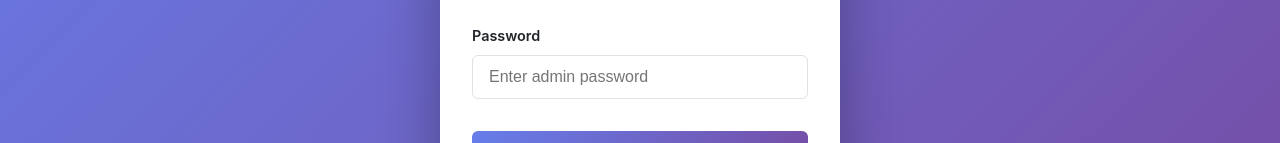
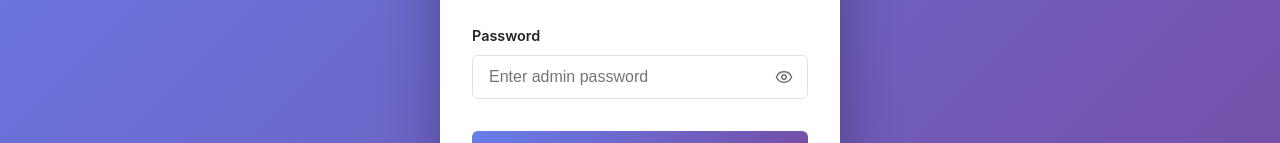
Before and after one commit to blackpanther093/note_taker, a React (Create React App) app in the folder frontend/: page /admin/login in a window 1280 px wide. Shown: the part 410-553 px from the top of the page. Built offline with nearby package versions, Linux system fonts and the light colour scheme; no server answers.

Commit message:
feat: add password visibility toggle and enhance error handling in AdminLogin

```diff
--- a/frontend/src/pages/AdminLogin.css
+++ b/frontend/src/pages/AdminLogin.css
@@ -98,6 +98,41 @@
   cursor: not-allowed;
 }
 
+.password-input-wrap {
+  position: relative;
+}
+
+.password-input-wrap input {
+  padding-right: 2.75rem;
+}
+
+.password-toggle-btn {
+  position: absolute;
+  top: 50%;
+  right: 0.5rem;
+  transform: translateY(-50%);
+  border: none;
+  background: transparent;
+  color: #6c757d;
+  width: 2rem;
+  height: 2rem;
+  border-radius: 4px;
+  display: inline-flex;
+  align-items: center;
+  justify-content: center;
+  cursor: pointer;
+}
+
+.password-toggle-btn:hover:not(:disabled) {
+  background: rgba(102, 126, 234, 0.1);
+  color: #4e64d5;
+}
+
+.password-toggle-btn:disabled {
+  opacity: 0.6;
+  cursor: not-allowed;
+}
+
 .admin-login-btn {
   padding: 0.75rem 1.5rem;
   background: linear-gradient(135deg, #667eea 0%, #764ba2 100%);
--- a/frontend/src/pages/AdminLogin.js
+++ b/frontend/src/pages/AdminLogin.js
@@ -1,12 +1,13 @@
 import React, { useState } from 'react';
 import { useNavigate } from 'react-router-dom';
 import { adminAPI } from '../api/adminClient';
-import { Lock, AlertCircle } from 'lucide-react';
+import { Lock, AlertCircle, Eye, EyeOff } from 'lucide-react';
 import './AdminLogin.css';
 
 export default function AdminLogin() {
   const [username, setUsername] = useState('');
   const [password, setPassword] = useState('');
+  const [showPassword, setShowPassword] = useState(false);
   const [loading, setLoading] = useState(false);
   const [error, setError] = useState('');
   const navigate = useNavigate();
@@ -29,7 +30,12 @@ export default function AdminLogin() {
 
       navigate('/admin/dashboard');
     } catch (err) {
-      setError(err.response?.data?.error || 'Login failed');
+      const apiError = err.response?.data?.error || 'Login failed';
+      if (err.response?.status === 400 && typeof apiError === 'string' && apiError.toLowerCase().includes('csrf')) {
+        setError('Admin login blocked by security policy. Redeploy backend with admin API CSRF exemption.');
+      } else {
+        setError(apiError);
+      }
     } finally {
       setLoading(false);
     }
@@ -68,9 +74,10 @@ export default function AdminLogin() {
 
           <div className="form-group">
             <label htmlFor="password">Password</label>
+            <div className="password-input-wrap">
               <input
                 id="password"
-              type="password"
+                type={showPassword ? 'text' : 'password'}
                 value={password}
                 onChange={(e) => setPassword(e.target.value)}
                 placeholder="Enter admin password"
@@ -78,6 +85,17 @@ export default function AdminLogin() {
                 autoComplete="current-password"
                 required
               />
+              <button
+                type="button"
+                className="password-toggle-btn"
+                onClick={() => setShowPassword((prev) => !prev)}
+                disabled={loading}
+                aria-label={showPassword ? 'Hide password' : 'Show password'}
+                title={showPassword ? 'Hide password' : 'Show password'}
+              >
+                {showPassword ? <EyeOff size={18} /> : <Eye size={18} />}
+              </button>
+            </div>
           </div>
 
           <button type="submit" disabled={loading} className="admin-login-btn">
```
Also changed, not shown: 2 other files (tests, documents, lock files or other folders). Lines whose indentation alone changed are shown as unchanged.
